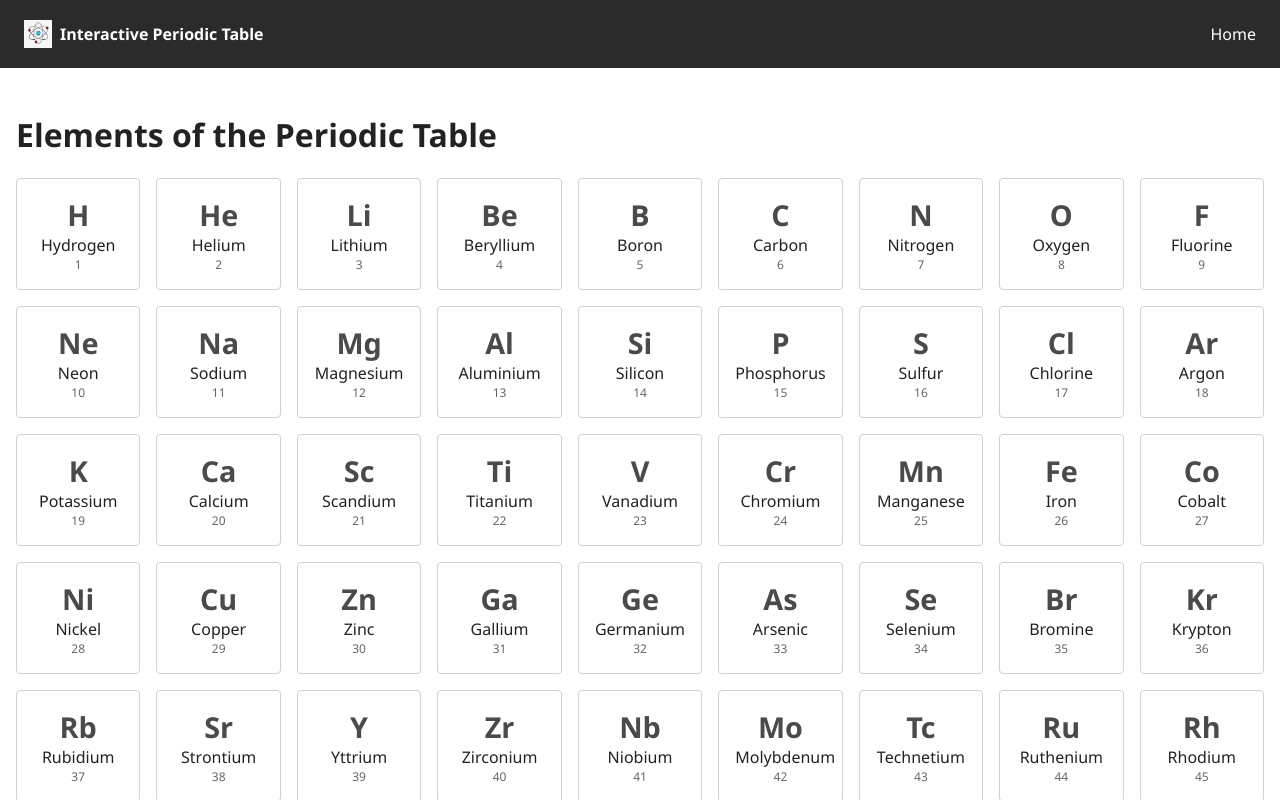
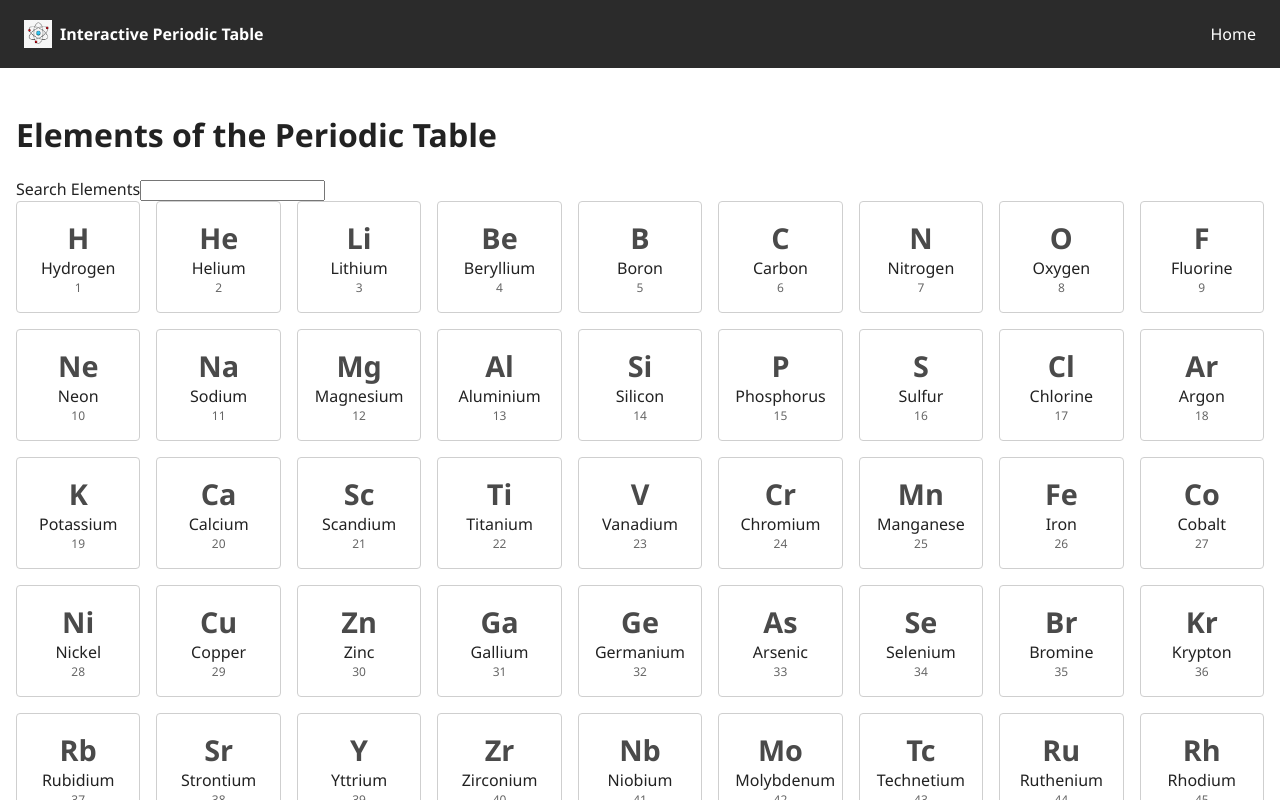
Before and after one commit to RyanLildhar/Web-Dev-Group-Project, a React (Vite) app: page / in a window 1280 px wide. Shown: the top 800 px of the page. Built offline with nearby package versions, Linux system fonts and the light colour scheme.

Commit message:
Add search state and controlled input

```diff
--- a/src/App.jsx
+++ b/src/App.jsx
@@ -8,6 +8,8 @@ export default function App() {
   const [currentElement, setCurrentElement] = useState(null);
   // useState for the element arrays from JSON
   const [elements, setElements] = useState([]);
+  // useState for search
+  const [query, setQuery] = useState('');
 
   useEffect(() => {
     fetch('/PeriodicTableJSON.json')
@@ -43,7 +45,15 @@ export default function App() {
           /* grid view (home/null)  */
           <>
             <h1>Elements of the Periodic Table</h1>
-            <section className="grid">
+               <label htmlFor="search">Search Elements</label>
+               <input
+                 id="search"
+                 type="text"
+                 value={query}
+                 onChange={(event) => setQuery(event.target.value)}
+               />
+               <section className="grid">
+
               {elements.map((element) => (
                 <Card key={element.number} element={element} onClick={() => setCurrentElement(element)}/>
               ))}
```
